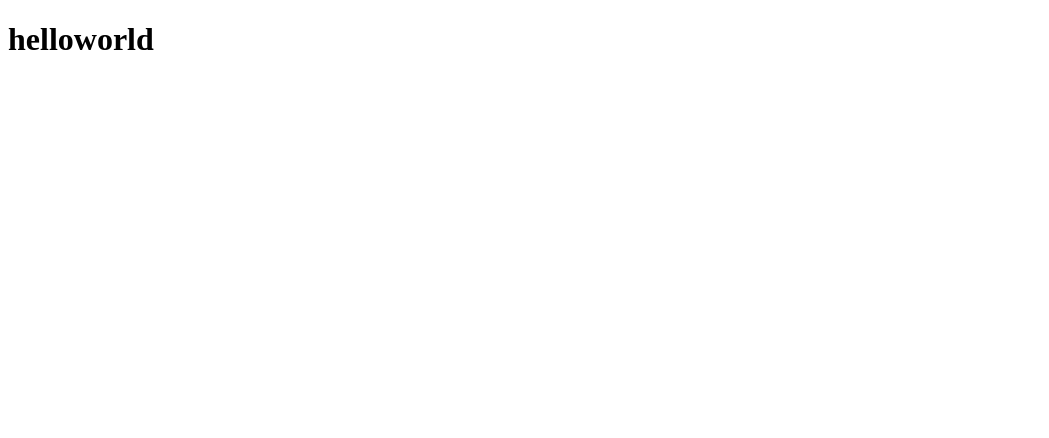
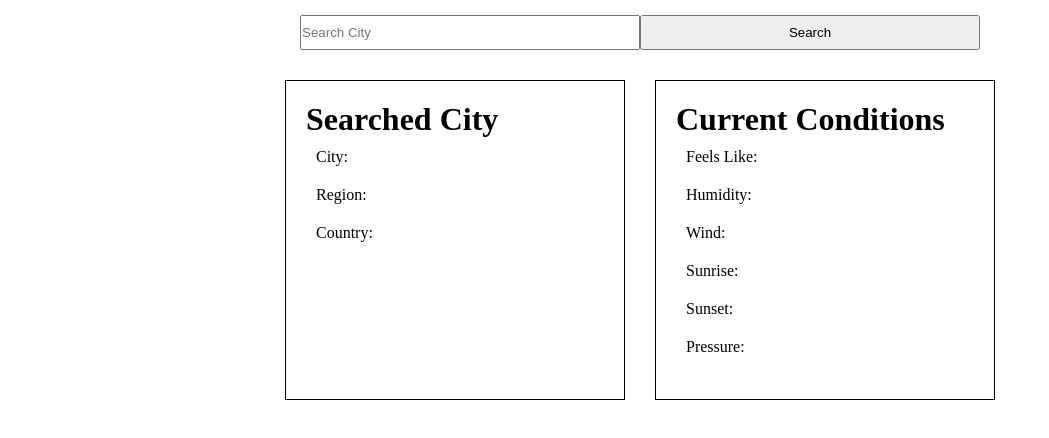
Before and after one commit to lowe25/Weater-App, a React (Create React App) app: page / in a window 1280 px wide. Shown: the top 438 px of the page, without its empty margins (0-1049 px from the left). Built offline with nearby package versions, Linux system fonts and the light colour scheme.

Commit message:
HTML Structure Added

```diff
--- a/src/App.js
+++ b/src/App.js
@@ -1,8 +1,50 @@
-import './App.scss';
+import "./App.scss";
 function App() {
   return (
     <div className="App">
-     <h1>helloworld</h1>
+      <div className="container">
+        <div className="weather-form">
+          <form action="">
+            <div className="btn-con">
+              <input
+                type="text"
+                className="txt-searchCountry"
+                placeholder="Search City"
+                value=""
+                onChange=""
+              />
+              <input
+                type="submit"
+                className="btn-searchCountry"
+                value="Search"
+              />
+            </div>
+          </form>
+        </div>
+
+        <div className="con-status">
+          <div className="weather-search">
+            <h1>Searched City</h1>
+            <ul>
+              <li>City:</li>
+              <li>Region:</li>
+              <li>Country:</li>
+            </ul>
+          </div>
+
+          <div className="weather-stat">
+            <h1>Current Conditions</h1>
+            <ul>
+              <li>Feels Like:</li>
+              <li>Humidity:</li>
+              <li>Wind:</li>
+              <li>Sunrise:</li>
+              <li>Sunset:</li>
+              <li>Pressure:</li>
+            </ul>
+          </div>
+        </div>
+      </div>
     </div>
   );
 }
--- a/src/App.scss
+++ b/src/App.scss
@@ -1 +1,2 @@
+@import "./styles/mixins.scss";
 @import "./styles/landing.scss";
--- a/src/styles/landing.scss
+++ b/src/styles/landing.scss
@@ -0,0 +1,53 @@
+* {
+  margin: 0;
+  padding: 0;
+  box-sizing: border-box;
+}
+
+.weather-form {
+  padding: 15px 0 15px 0;
+  display: flex;
+  flex-direction: row;
+  gap: 10px;
+  justify-content: center;
+  gap:10px;
+
+
+  .txt-searchCountry,
+  .btn-searchCountry {
+    height: 35px;
+    width: 340px;
+  }
+  .btn-searchCountry {
+    cursor: pointer;
+  }
+  .inputs{
+    display: flex;
+    justify-content: center;
+    gap:20px;
+}
+}
+
+.con-status {
+  padding: 15px 0 15px 0;
+
+  display: flex;
+  justify-content: center;
+  gap: 30px;
+
+  .weather-search {
+    height: 320px;
+    width: 340px;
+    border: 1px solid black;
+    padding: 20px;
+    @include list-none;
+  }
+
+  .weather-stat {
+    height: 320px;
+    width: 340px;
+    padding: 20px;
+    border: 1px solid black;
+    @include list-none;
+  }
+}
--- /dev/null
+++ b/src/styles/mixins.scss
@@ -0,0 +1,23 @@
+@mixin flex-center {
+    display: flex;
+    justify-content: center;
+}
+
+@mixin grid-center {
+    display: grid;
+    justify-content: center;
+}
+
+@mixin inputSetup {
+    height: 30px;
+    width: 200px;
+}
+
+@mixin list-none {
+    ul{
+        li{
+            list-style: none;
+            padding: 10px;
+        }
+    }
+}
```
